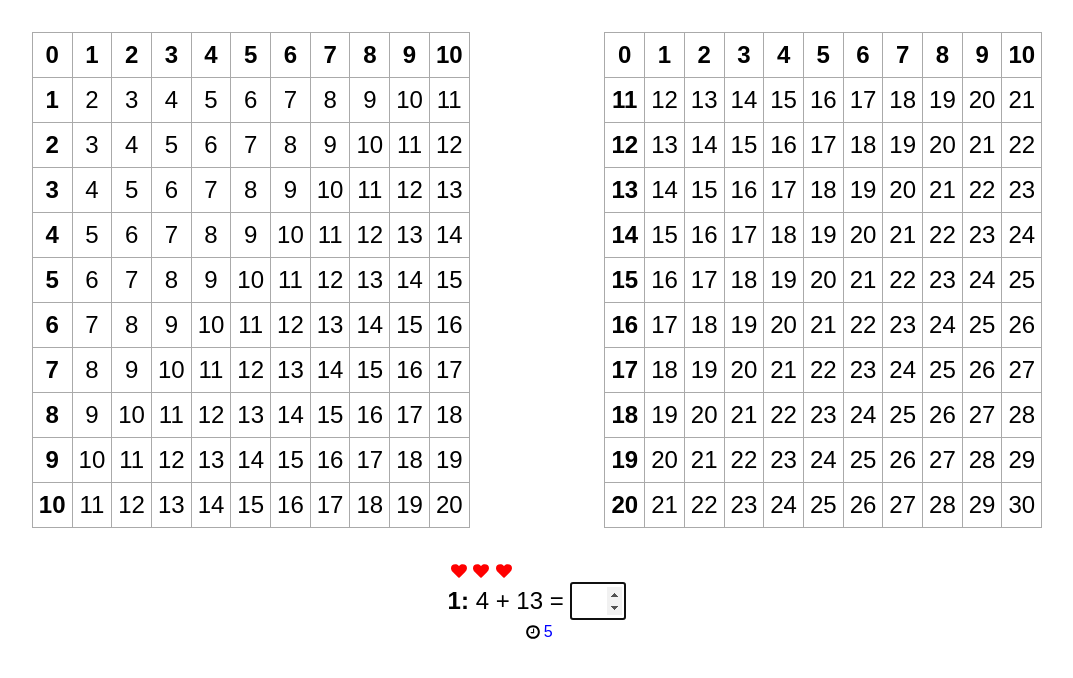
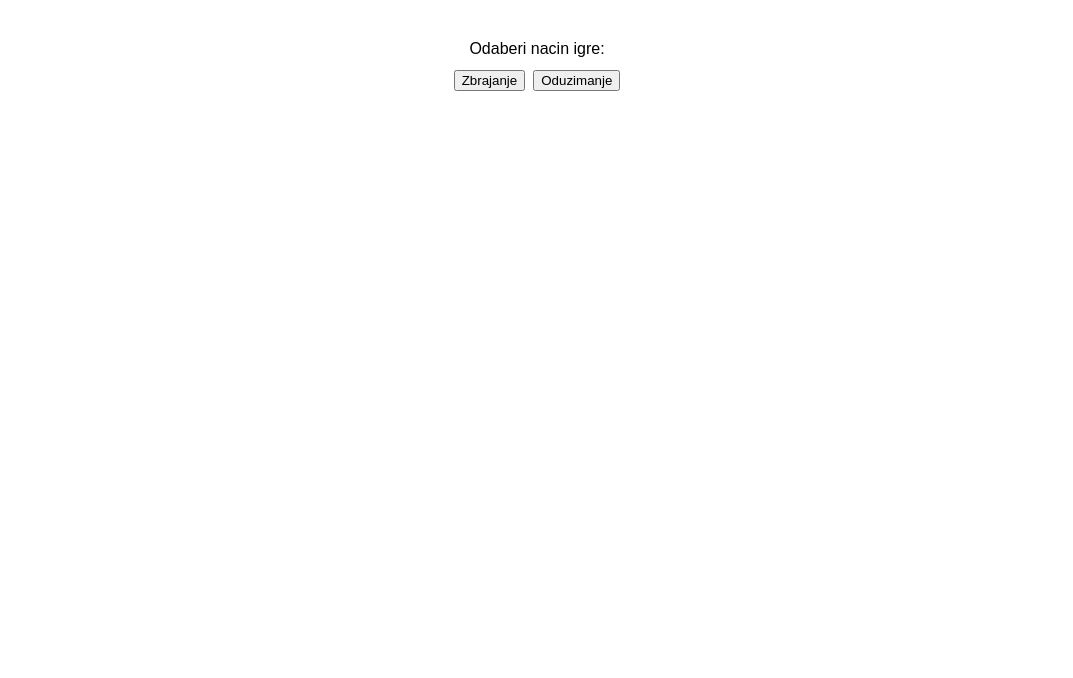
Before and after one commit to ikovic/addition, a React (Create React App) app: page / in a window 1280 px wide. Shown: the top 678 px of the page, without its empty margins (103-1176 px from the left). Built offline with nearby package versions, Linux system fonts and the light colour scheme.

Commit message:
Enable mode selection

```diff
--- a/src/App.css
+++ b/src/App.css
@@ -87,3 +87,22 @@ table.additionTable tr td:first-child {
   display: flex;
   flex-direction: column;
 }
+
+
+/* Menu */
+.menu {
+  width: 100%;
+  display: flex;
+  flex-direction: column;
+  justify-content: center;
+  align-items: center;
+  margin: 2.5rem 0;
+}
+
+.menuButtons {
+  margin: 0.5rem;
+}
+
+.menuButton {
+  margin: 0.25rem;
+}
--- a/src/App.js
+++ b/src/App.js
@@ -1,24 +1,40 @@
 import React, { Component } from 'react';
 import * as R from 'ramda';
 
-import { AdditionTable, AdditionTest } from './components';
+import { Table, Test, Menu } from './components';
+import { MODE } from './constants';
 
 import './App.css';
 
 class App extends Component {
+  state = {
+    mode: MODE.START,
+  };
+
+  setMode = mode => this.setState({ mode });
+
   render() {
+    const { mode } = this.state;
     const rows = R.range(1, 11);
     const bigRows = R.range(11, 21);
     const columns = R.range(0, 11);
+    const bigColumns = R.range(10, 21);
+    const hugeRows = R.range(21, 31);
+    const isAddition = mode === MODE.ADDITION;
+
+    if (mode === MODE.START) {
+      return <Menu onModeSelect={this.setMode} />;
+    }
 
     return (
       <div className="mainLayout">
         <div className="tablesRow">
-          <AdditionTable rows={rows} columns={columns} />
-          <AdditionTable rows={bigRows} columns={columns} />
+          <Table rows={rows} columns={columns} isAddition={isAddition} />
+          <Table rows={bigRows} columns={columns} isAddition={isAddition} />
+          {!isAddition && <Table rows={hugeRows} columns={bigColumns} isAddition={isAddition} />}
         </div>
         <div className="testRow">
-          <AdditionTest />
+          <Test isAddition={isAddition} onFinish={() => this.setMode(MODE.START)} />
         </div>
       </div>
     );
--- a/src/components/AdditionTable.js
+++ /dev/null
@@ -1,12 +0,0 @@
-import React from 'react';
-
-const AdditionTable = ({ rows, columns }) => (
-  <table className="additionTable">
-    <thead>
-      <tr>{columns.map(v => <th key={v}>{v}</th>)}</tr>
-      {rows.map(row => <tr key={row}>{columns.map(col => <td key={col}>{row + col}</td>)}</tr>)}
-    </thead>
-  </table>
-);
-
-export default AdditionTable;
--- /dev/null
+++ b/src/components/Menu.js
@@ -0,0 +1,19 @@
+import React from 'react';
+
+import { MODE } from './../constants';
+
+const Menu = ({ onModeSelect }) => (
+  <div className="menu">
+    Odaberi nacin igre:
+    <div className="menuButtons">
+      <button className="menuButton" onClick={() => onModeSelect(MODE.ADDITION)}>
+        Zbrajanje
+      </button>
+      <button className="menuButton" onClick={() => onModeSelect(MODE.SUBTRACTION)}>
+        Oduzimanje
+      </button>
+    </div>
+  </div>
+);
+
+export default Menu;
--- /dev/null
+++ b/src/components/Table.js
@@ -0,0 +1,14 @@
+import React from 'react';
+
+const Table = ({ rows, columns, isAddition = true }) => (
+  <table className="additionTable">
+    <thead>
+      <tr>{columns.map(v => <th key={v}>{v}</th>)}</tr>
+      {rows.map(row => (
+        <tr key={row}>{columns.map(col => <td key={col}>{isAddition ? row + col : row - col}</td>)}</tr>
+      ))}
+    </thead>
+  </table>
+);
+
+export default Table;
--- a/src/components/AdditionTest.js
+++ b/src/components/Test.js
@@ -8,7 +8,9 @@ function getRandomInt(min, max) {
   return Math.floor(Math.random() * (max - min + 1)) + min;
 }
 
-class AdditionTest extends PureComponent {
+const TIMER_VALUE = 12;
+
+class Test extends PureComponent {
   state = {
     x: 0,
     y: 0,
@@ -16,13 +18,13 @@ class AdditionTest extends PureComponent {
     counter: 0,
     lives: 3,
     timerId: null,
-    timerValue: 10,
+    timerValue: TIMER_VALUE,
   };
 
   inputRef = React.createRef();
 
   componentDidMount() {
-    this.generateAddends();
+    this.generateTerms();
     document.addEventListener('keypress', this.handleKeypress);
   }
 
@@ -38,9 +40,10 @@ class AdditionTest extends PureComponent {
 
   focusInput = () => this.inputRef.current.focus();
 
-  generateAddends() {
+  generateTerms() {
+    const { isAddition } = this.props;
     const x = getRandomInt(1, 19);
-    const y = getRandomInt(1, 20 - x);
+    const y = isAddition ? getRandomInt(1, 20 - x) : getRandomInt(1, x);
 
     this.startTimer();
 
@@ -56,6 +59,25 @@ class AdditionTest extends PureComponent {
     );
   }
 
+  finishGame(didWin = true) {
+    const { onFinish } = this.props;
+    const message = didWin ? 'Bravo! Pobijedila si :)' : 'Izgubila si :(';
+
+    alert(message);
+    this.setState(
+      {
+        x: 0,
+        y: 0,
+        input: '',
+        counter: 0,
+        lives: 3,
+        timerId: null,
+        timerValue: TIMER_VALUE,
+      },
+      onFinish
+    );
+  }
+
   handleInputChange = e => {
     this.setState({ input: e.target.value });
   };
@@ -65,18 +87,27 @@ class AdditionTest extends PureComponent {
 
     switch (lives) {
       case 0:
-        return alert('Izgubila si! :(');
+        return this.finishGame(false);
       case 10:
-        return alert('Bravo! Pobijedila si! :)');
+        return this.finishGame(true);
       default:
-        return this.generateAddends();
+        return this.generateTerms();
     }
   };
 
+  checkResult() {
+    const { x, y, input } = this.state;
+    const { isAddition } = this.props;
+
+    if (!isAddition) {
+      return x - y !== Number(input);
+    }
+
+    return x + y !== Number(input);
+  }
+
   handleSubmit = () => {
-    const { x, y, input } = this.state;
-
-    if (x + y !== Number(input)) {
+    if (this.checkResult()) {
       return this.setState(state => ({ lives: state.lives - 1 }), this.handleMove);
     } else {
       return this.setState(state => ({ lives: state.lives + 1 }), this.handleMove);
@@ -100,18 +131,20 @@ class AdditionTest extends PureComponent {
 
       this.setState({ timerValue: newTimerValue });
     }, 1000);
-    this.setState({ timerId: newTimerId, timerValue: 10 });
+    this.setState({ timerId: newTimerId, timerValue: TIMER_VALUE });
   };
 
   render() {
     const { x, y, input, counter, timerValue, lives } = this.state;
+    const { isAddition } = this.props;
+
     return (
       <div className="test">
         <div className="hearts">
           {R.range(0, lives).map(idx => <img key={idx} className="heart" alt="heart" src={heart} />)}
         </div>
         <span className="calculator">
-          <b>{counter}:</b> {x} + {y} ={' '}
+          <b>{counter}:</b> {x} {isAddition ? '+' : '-'} {y} ={' '}
           <input type="number" onChange={this.handleInputChange} value={input} ref={this.inputRef} />
         </span>
         <div className="timer">
@@ -123,4 +156,4 @@ class AdditionTest extends PureComponent {
   }
 }
 
-export default AdditionTest;
+export default Test;
--- a/src/components/index.js
+++ b/src/components/index.js
@@ -1,2 +1,3 @@
-export { default as AdditionTable } from './AdditionTable';
-export { default as AdditionTest } from './AdditionTest';
+export { default as Table } from './Table';
+export { default as Test } from './Test';
+export { default as Menu } from './Menu';
--- /dev/null
+++ b/src/constants/index.js
@@ -0,0 +1,5 @@
+export const MODE = {
+  ADDITION: 'ADDITION',
+  SUBTRACTION: 'SUBTRACTION',
+  START: 'START',
+};
```
